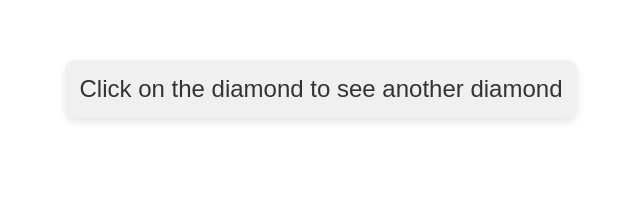
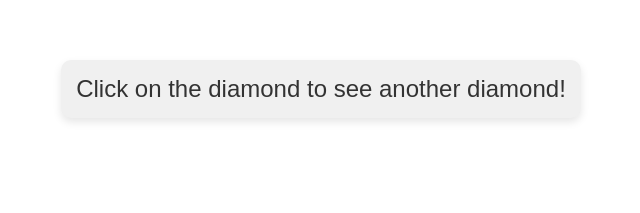
Before and after one commit to molugolu/diamond, a plain HTML site: page index.html in a window 1280 px wide. Shown: the part 199-412 px from the top of the page, 319-959 px from the left. Drawn offline with nearby package versions, Linux system fonts and the light colour scheme.

Commit message:
Update index.html

```diff
--- a/index.html
+++ b/index.html
@@ -3,7 +3,7 @@
 <head>
     <meta charset="UTF-8">
     <meta name="viewport" content="width=device-width, initial-scale=1.0">
-    <title>Diamond Landing Page</title>
+    <title>Diamond</title>
     <link rel="stylesheet" href="https://cdnjs.cloudflare.com/ajax/libs/animate.css/4.1.1/animate.min.css">
 
     <style>
@@ -56,7 +56,7 @@
     </style>
 </head>
 <body>
-    <div id="message" class="animate__animated animate__fadeInDownBig">Click on the diamond to see another diamond</div>
+    <div id="message" class="animate__animated animate__fadeInDownBig">Click on the diamond to see another diamond!</div>
 
     <div id="diamondContainer">
         <div id="diamondImage">
```
